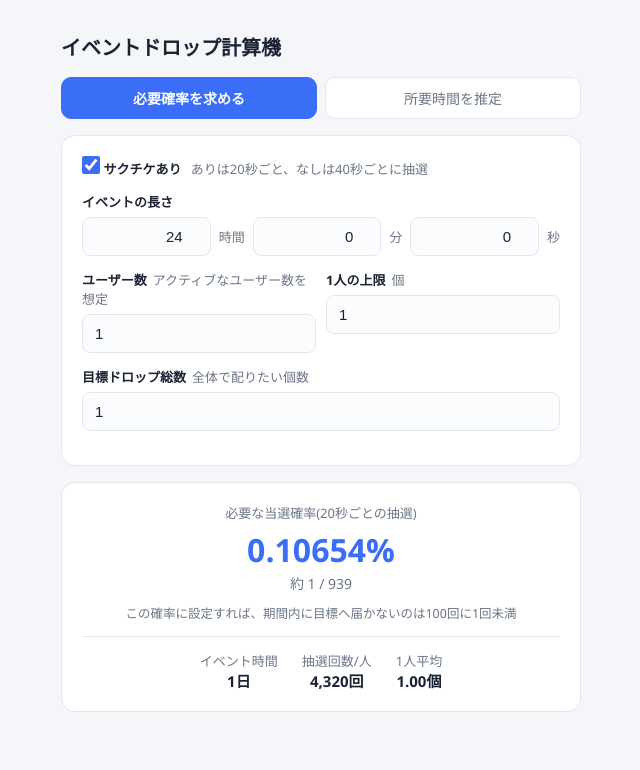
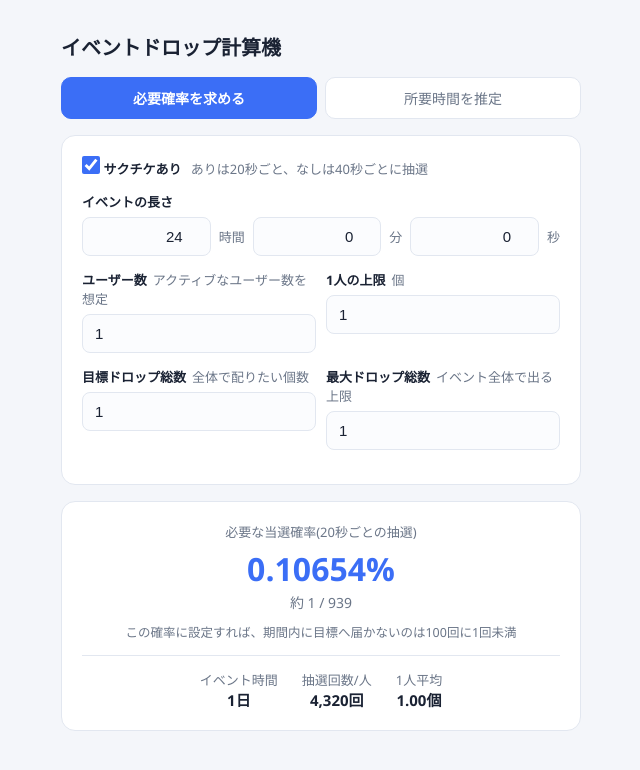
Before and after one commit to kbt7/eventdrop, a plain HTML site: page docs/index.html in a window 1280 px wide. Shown: the whole page, without its empty margins (319-959 px from the left). Drawn offline with Linux system fonts and the light colour scheme.

Commit message:
計算機: 最大ドロップ総数(イベント全体の在庫上限)を追加、目標との整合チェックと理論上限表示に反映
Co-Authored-By: Claude Fable 5 <noreply@anthropic.com>

```diff
--- a/docs/index.html
+++ b/docs/index.html
@@ -132,9 +132,15 @@
       </div>
     </div>
 
-    <div class="field">
-      <label>目標ドロップ総数<span class="hint">全体で配りたい個数</span></label>
-      <input type="number" id="inTarget" value="1" min="1" step="1">
+    <div class="row">
+      <div class="field">
+        <label>目標ドロップ総数<span class="hint">全体で配りたい個数</span></label>
+        <input type="number" id="inTarget" value="1" min="1" step="1">
+      </div>
+      <div class="field">
+        <label>最大ドロップ総数<span class="hint">イベント全体で出る上限</span></label>
+        <input type="number" id="inMax" value="1" min="1" step="1">
+      </div>
     </div>
   </div>
 
@@ -271,15 +277,21 @@ function readCommon() {
     users: Math.floor(+$("inUsers").value),
     limit: Math.floor(+$("inLimit").value),
     target: +$("inTarget").value,
+    maxDrop: Math.floor(+$("inMax").value),
   };
 }
 
 function render() {
-  const { users, limit, target } = readCommon();
+  const { users, limit, target, maxDrop } = readCommon();
   const box = $("result");
 
-  if (!(users >= 1) || !(limit >= 1) || !(target >= 1)) {
+  if (!(users >= 1) || !(limit >= 1) || !(target >= 1) || !(maxDrop >= 1)) {
     box.innerHTML = '<div class="label">条件を入力してください</div>';
+    return;
+  }
+
+  if (target > maxDrop) {
+    box.innerHTML = '<div class="error">⚠️ 目標ドロップ総数が最大ドロップ総数を超えています</div>';
     return;
   }
 
@@ -322,7 +334,7 @@ function render() {
       <div class="detail">
         <div>当選確率<b>${fmtPercent(p)}%</b></div>
         <div>1人平均<b>${(target / users).toFixed(2)}個</b></div>
-        <div>理論上限<b>${(users * limit).toLocaleString("ja-JP")}個</b></div>
+        <div>理論上限<b>${Math.min(maxDrop, users * limit).toLocaleString("ja-JP")}個</b></div>
       </div>`;
   }
 }
```
